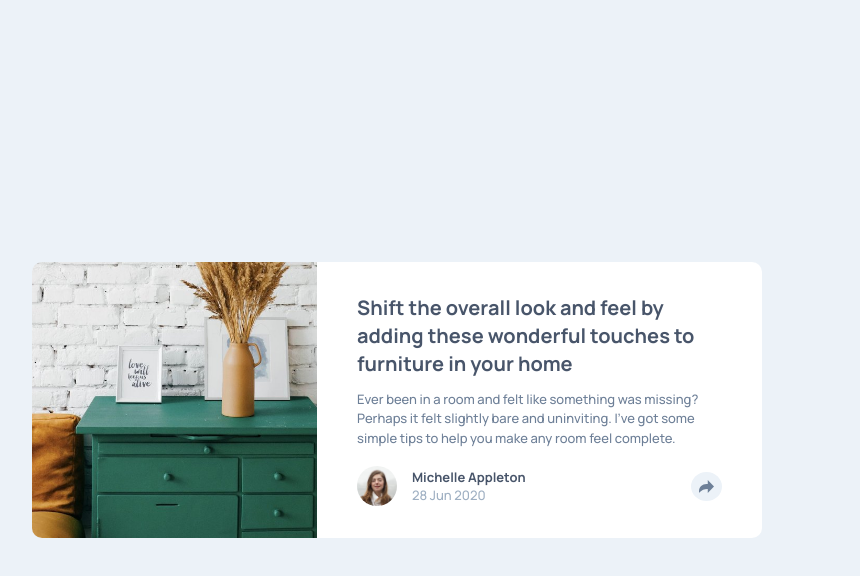
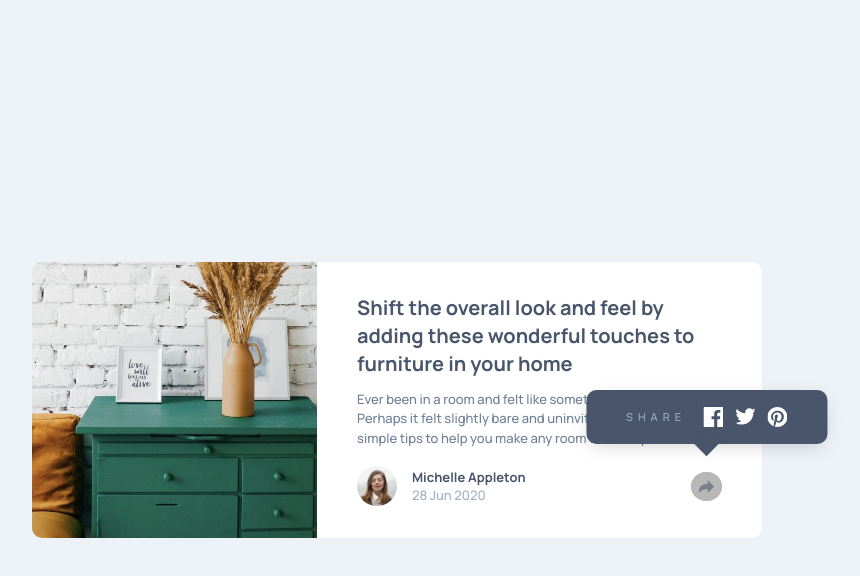
Before and after one commit to SBSun/Frontend_Study, a plain HTML site: page Frontend Mentor Challenges/HTML+CSS+JS/Newbie/Article preview/index.html in a window 1280 px wide. Both pictures are taken after a click on the button 949 px from the left and 486 px from the top of the page. Shown: the whole page, without its empty margins (243-1103 px from the left). Drawn offline with Linux system fonts and the light colour scheme.

Commit message:
Fix: Article preview

```diff
--- a/Frontend Mentor Challenges/HTML+CSS+JS/Newbie/Article preview/index.html
+++ b/Frontend Mentor Challenges/HTML+CSS+JS/Newbie/Article preview/index.html
@@ -44,7 +44,7 @@
         </div>
 
         <div class="share">
-          <button class="share_btn">
+          <button class="share-btn">
             <img src="images/icon-share.svg" alt="">
           </button>
 
@@ -65,8 +65,6 @@
       </div>
     </div>
   </div>
-
-
   <script src="index.js"></script>
 </body>
 </html>
--- a/Frontend Mentor Challenges/HTML+CSS+JS/Newbie/Article preview/style.css
+++ b/Frontend Mentor Challenges/HTML+CSS+JS/Newbie/Article preview/style.css
@@ -110,30 +110,23 @@ body {
     position: relative;
 }
 
-.share_btn {
-    background-color: var(--light-grayish-blue);
+.share-btn {
     padding: 8px;
     border-radius: 50%;
     font-size: 20px;
-    color: var(--desaturated-dark-blue);
     transition: all 0.25s ease;
 }
 
 .share-btn:hover, .share-btn.active {
-    background-color: var(--desaturated-dark-blue);
-    color: var(--light-grayish-blue);
+    filter: opacity(.5) drop-shadow(0 0 0 black);
 }
 
 .share-option {
-    --scale: 0;
-    --translateX: -50%;
-    --translateY: 0;
-
     background: var(--very-dark-grayish-blue);
     position: absolute;
     bottom: calc(100% + 28px);
     left:   50%;
-    transform: translate(var(--translateX), var(--translateY)) scale(var(--scale));
+    transform: translateX(-50%);
     display: flex;
     align-items: center;
     gap: 12px;
```
